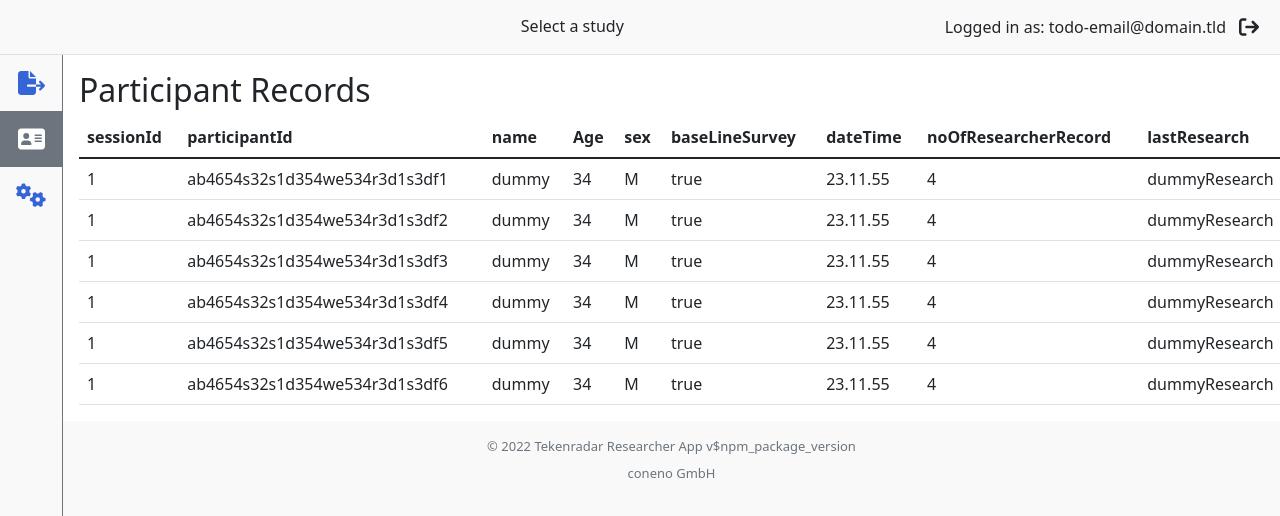
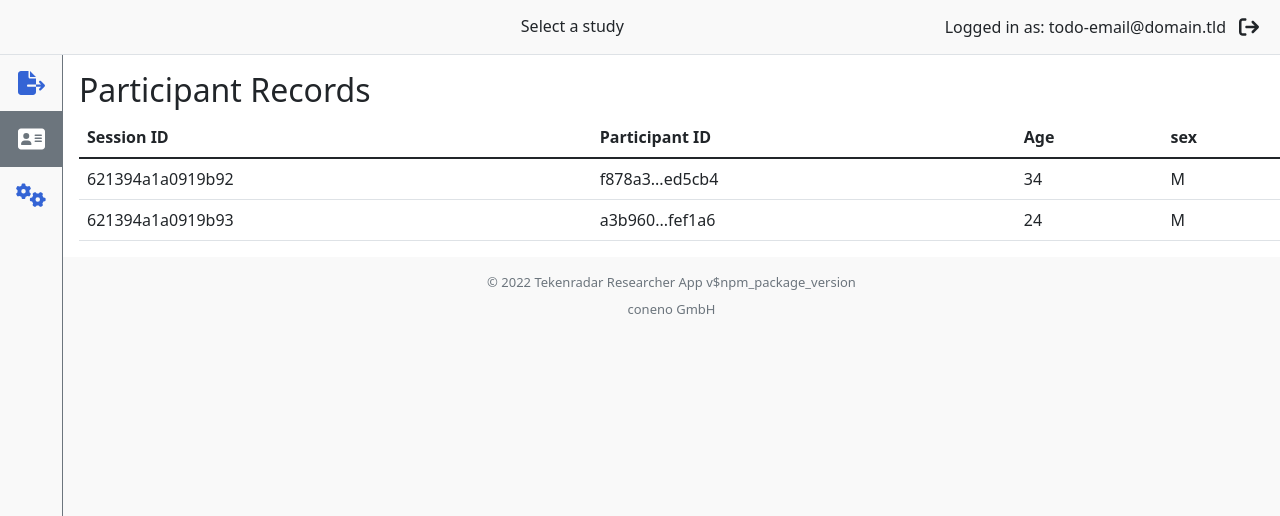
Before and after one commit to tekenradar/researcher-ui, a React (Create React App) app: page /studies/1/participant-records in a window 1280 px wide. Shown: the top 516 px of the page. Built offline with nearby package versions, Linux system fonts and the light colour scheme.

Commit message:
Start reworking data models

```diff
--- a/src/components/study/ParticipantDetails.tsx
+++ b/src/components/study/ParticipantDetails.tsx
@@ -6,11 +6,10 @@ import clsx from "clsx";
 import { Form, OverlayTrigger, Tooltip } from "react-bootstrap";
 import LoadingButton from "../LoadingButton";
 import Note from "./Note";
+import { ParticipantSessionData } from "../../pages/study/ParticipantRecords";
 
 interface ParticipantDetailsProps {
-  participantDetails?: {
-    [key: string]: any;
-  };
+  participantDetails?: ParticipantSessionData;
   onClose: () => void;
 }
 
@@ -55,14 +54,17 @@ const ParticipantDetails: React.FC<ParticipantDetailsProps> = (props) => {
       <div className="p-3">
         <h5 className="fw-bold ">General</h5>
         <div className="d-flex flex-wrap justify-content-between">
-          {Object.entries(props.participantDetails).map(([key, value]) => {
+          {/*Object.entries(props.participantDetails).map(([key, value]) => {
+            if (key === 'participantId') {
+              value = (value as string).slice(0, 4) + '...' + (value as string).slice(60, 65);
+            }
             return (
               <div key={key} className="my-2 me-3">
                 <label className="fw-bold fs-small">{key}</label>
                 <p>{value}</p>
               </div>
             );
-          })}
+          })*/}
         </div>
         {/* --------- */}
         <hr></hr>
@@ -81,41 +83,18 @@ const ParticipantDetails: React.FC<ParticipantDetailsProps> = (props) => {
         />
         <div className="py-3">
           <p className="fw-bold m-0">Previous notes:</p>
-          <Note
-            time={1665456465}
-            author='email-2@todo.tld'
-            content={`Hi \n\n how are you`}
-          />
-          <Note
-            time={1665456465}
-            author='email-2@todo.tld'
-            content={`Hi \n\n how are you`}
-          />
-          <Note
-            time={1665456465}
-            author='email-2@todo.tld'
-            content={`Hi \n\n how are you`}
-          />
-          <Note
-            time={1665456465}
-            author='email-2@todo.tld'
-            content={`Hi \n\n how are you`}
-          />
-          <Note
-            time={1665456465}
-            author='email-2@todo.tld'
-            content={`Hi \n\n how are you`}
-          />
-          <Note
-            time={1665456465}
-            author='email-2@todo.tld'
-            content={`Hi \n\n how are you`}
-          />
-          <Note
-            time={1665456465}
-            author='email-2@todo.tld'
-            content={`Hi \n\n how are you`}
-          />
+          {!props.participantDetails.notes || props.participantDetails.notes.length < 1 ?
+            <p className="text-muted">No notes yet.</p>
+            : null}
+          {props.participantDetails.notes?.map((note, index) => {
+            return <Note
+              key={index.toString()}
+              time={note.time}
+              author={note.author}
+              content={note.content}
+            />
+          })}
+
         </div>
 
       </div>
--- a/src/components/study/ParticipantOverview.tsx
+++ b/src/components/study/ParticipantOverview.tsx
@@ -1,23 +1,37 @@
 import React from "react";
 import { Table } from "react-bootstrap";
+import { ParticipantSessionData } from "../../pages/study/ParticipantRecords";
+import { shortenParticipantID } from "../../utils/shortenParticipantID";
+
 
 interface ParticipantOverviewProps {
   onParticipantRowClicked: (participantId: string) => void;
-  participantsRecords: Array<any>;
+  participantsRecords: Array<ParticipantSessionData>;
 }
 
+
 const ParticipantOverview: React.FC<ParticipantOverviewProps> = (props) => {
+
   const tableColumnName = () => {
-    return Object.keys(props.participantsRecords[0]).map((item) => {
-      return <th scope="col">{item}</th>;
-    });
+
+
+    return (<React.Fragment>
+      <th>Session ID</th>
+      <th>Participant ID</th>
+      {Object.keys(props.participantsRecords[0].general).map((item) => {
+        return <th key={item} scope="col">{item}</th>;
+      })}
+    </React.Fragment>);
   };
+
+
   const tableRows = () => {
-    return props.participantsRecords.map((item) => {
+    return props.participantsRecords.map((item, index) => {
       return (
         <tr
+          key={index.toFixed()}
           onClick={() => {
-            props.onParticipantRowClicked(item.participantId as string);
+            props.onParticipantRowClicked(item.participantID as string);
           }}
         >
           {tableEachRow(item)}
@@ -25,11 +39,21 @@ const ParticipantOverview: React.FC<ParticipantOverviewProps> = (props) => {
       );
     });
   };
+
+
   const tableEachRow = (item: any) => {
-    return Object.values(item).map((rowElement) => {
-      return <td>{"" + rowElement}</td>;
-    });
+    return (
+      <React.Fragment>
+        <td>{item.sessionID}</td>
+        <td>{shortenParticipantID(item.participantID)}</td>
+        {Object.values(item.general).map((rowElement, index) => {
+          return <td key={index}>{"" + rowElement}</td>;
+        })}
+      </React.Fragment>
+    )
   };
+
+
   return (
     <div className="flex-grow-1 table-responsive">
       <Table responsive hover className="mx-3">
--- a/src/pages/study/ParticipantRecords.tsx
+++ b/src/pages/study/ParticipantRecords.tsx
@@ -4,82 +4,55 @@ import ParticipantDetails from "../../components/study/ParticipantDetails";
 import ParticipantOverview from "../../components/study/ParticipantOverview";
 
 
-interface ParticipantInfos {
-  [key: string]: any;
+interface Note {
+  time: number;
+  author: string;
+  content: string;
+}
+
+export interface ParticipantSessionData {
+  sessionID: string;
+  participantID: string;
+  general: { [key: string]: any };
+  confidentialData?: { [key: string]: any };
+  notes?: Note[];
 }
 
 
-const dummyParticipantRecords = [
+const dummyParticipantRecords: ParticipantSessionData[] = [
   {
-    sessionId: 1,
-    participantId: 'ab4654s32s1d354we534r3d1s3df1',
-    name: "dummy",
-    Age: 34,
-    sex: "M",
-    baseLineSurvey: true,
-    dateTime: "23.11.55",
-    noOfResearcherRecord: 4,
-    lastResearch: "dummyResearch",
+    sessionID: '621394a1a0919b92',
+    participantID: 'f878a37068309bb9c8746390d9a30216981dbf1bace1923999ff18cfa1ed5cb4',
+    general: {
+      Age: 34,
+      sex: "M",
+    },
   },
   {
-    sessionId: 1,
-    participantId: 'ab4654s32s1d354we534r3d1s3df2',
-    name: "dummy",
-    Age: 34,
-    sex: "M",
-    baseLineSurvey: true,
-    dateTime: "23.11.55",
-    noOfResearcherRecord: 4,
-    lastResearch: "dummyResearch",
-  }, {
-    sessionId: 1,
-    participantId: 'ab4654s32s1d354we534r3d1s3df3',
-    name: "dummy",
-    Age: 34,
-    sex: "M",
-    baseLineSurvey: true,
-    dateTime: "23.11.55",
-    noOfResearcherRecord: 4,
-    lastResearch: "dummyResearch",
-  }
-  , {
-    sessionId: 1,
-    participantId: 'ab4654s32s1d354we534r3d1s3df4',
-    name: "dummy",
-    Age: 34,
-    sex: "M",
-    baseLineSurvey: true,
-    dateTime: "23.11.55",
-    noOfResearcherRecord: 4,
-    lastResearch: "dummyResearch",
-  }
-  , {
-    sessionId: 1,
-    participantId: 'ab4654s32s1d354we534r3d1s3df5',
-    name: "dummy",
-    Age: 34,
-    sex: "M",
-    baseLineSurvey: true,
-    dateTime: "23.11.55",
-    noOfResearcherRecord: 4,
-    lastResearch: "dummyResearch",
-  }, {
-    sessionId: 1,
-    participantId: 'ab4654s32s1d354we534r3d1s3df6',
-    name: "dummy",
-    Age: 34,
-    sex: "M",
-    baseLineSurvey: true,
-    dateTime: "23.11.55",
-    noOfResearcherRecord: 4,
-    lastResearch: "dummyResearch",
-  }
+    sessionID: '621394a1a0919b93',
+    participantID: 'a3b960c17ea4de7d4e267c754dbbe9eaeba54bf5a1da8d5d90b59bcd0cfef1a6',
+    general: {
+      Age: 24,
+      sex: "M",
+    },
+    confidentialData: {
+      firstName: 'First',
+      lastName: 'Last'
+    },
+    notes: [
+      {
+        time: 1665456465,
+        author: 'test@test.nl',
+        content: `Hi\n\nHow are you?`
+      }
+    ]
+  },
 ];
 
 
 const ParticipantRecords: React.FC = () => {
 
-  const [participantData, setParticipantData] = useState<ParticipantInfos>();
+  const [participantData, setParticipantData] = useState<ParticipantSessionData>();
 
   return (
     <div className="d-flex w-100 table-responsive" style={{}}>
@@ -90,7 +63,7 @@ const ParticipantRecords: React.FC = () => {
             participantsRecords={dummyParticipantRecords}
             onParticipantRowClicked={(participantId: string) => {
               dummyParticipantRecords.map((element) => {
-                if (element.participantId === participantId) {
+                if (element.participantID === participantId) {
                   setParticipantData(element);
                 }
                 return null;
--- /dev/null
+++ b/src/utils/shortenParticipantID.ts
@@ -0,0 +1,6 @@
+
+export const shortenParticipantID = (pid: string): string => {
+  const digits = 6;
+  const value = `${pid.slice(0, digits)}...${pid.slice(pid.length - digits)}`;
+  return value;
+}
```
